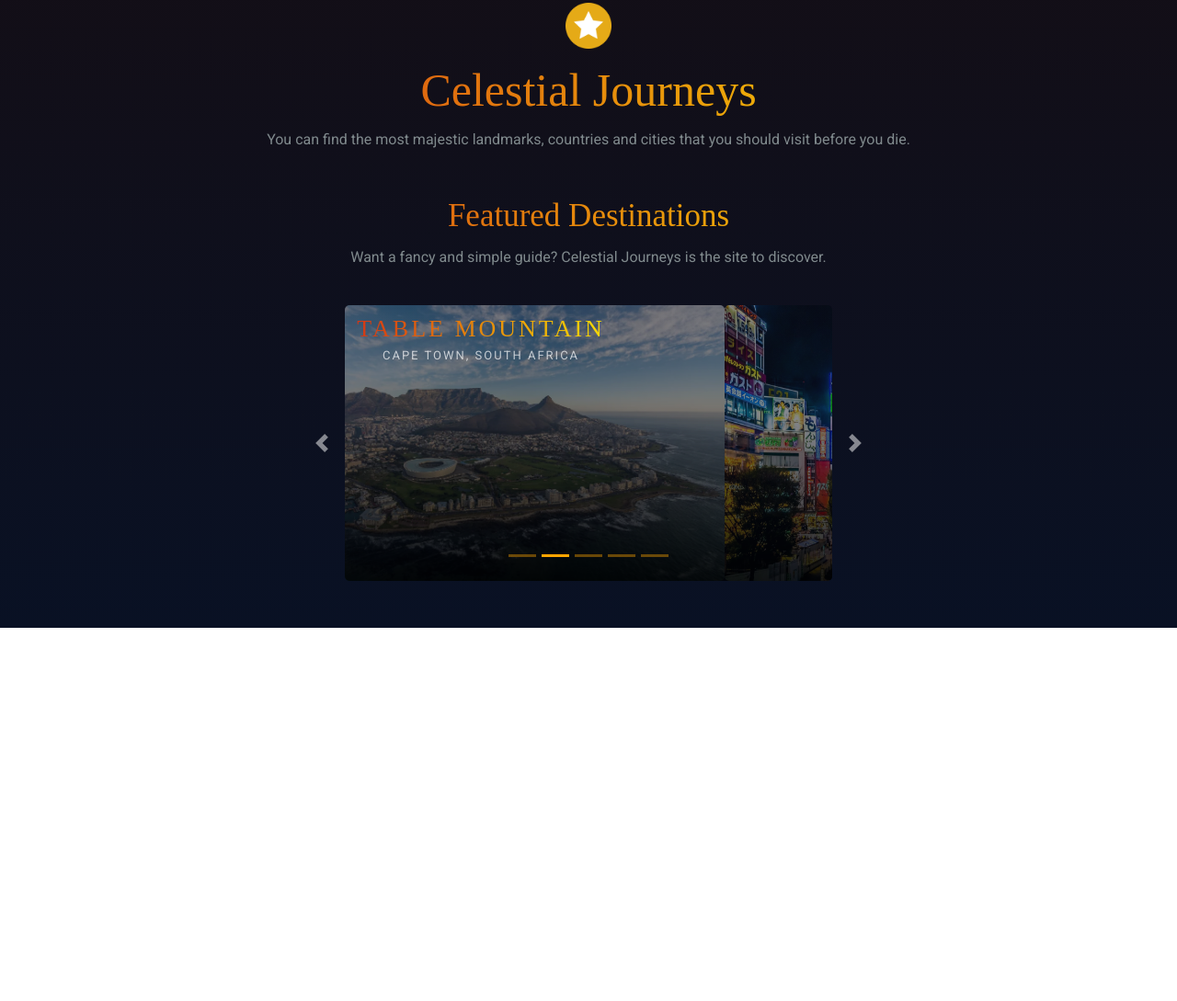
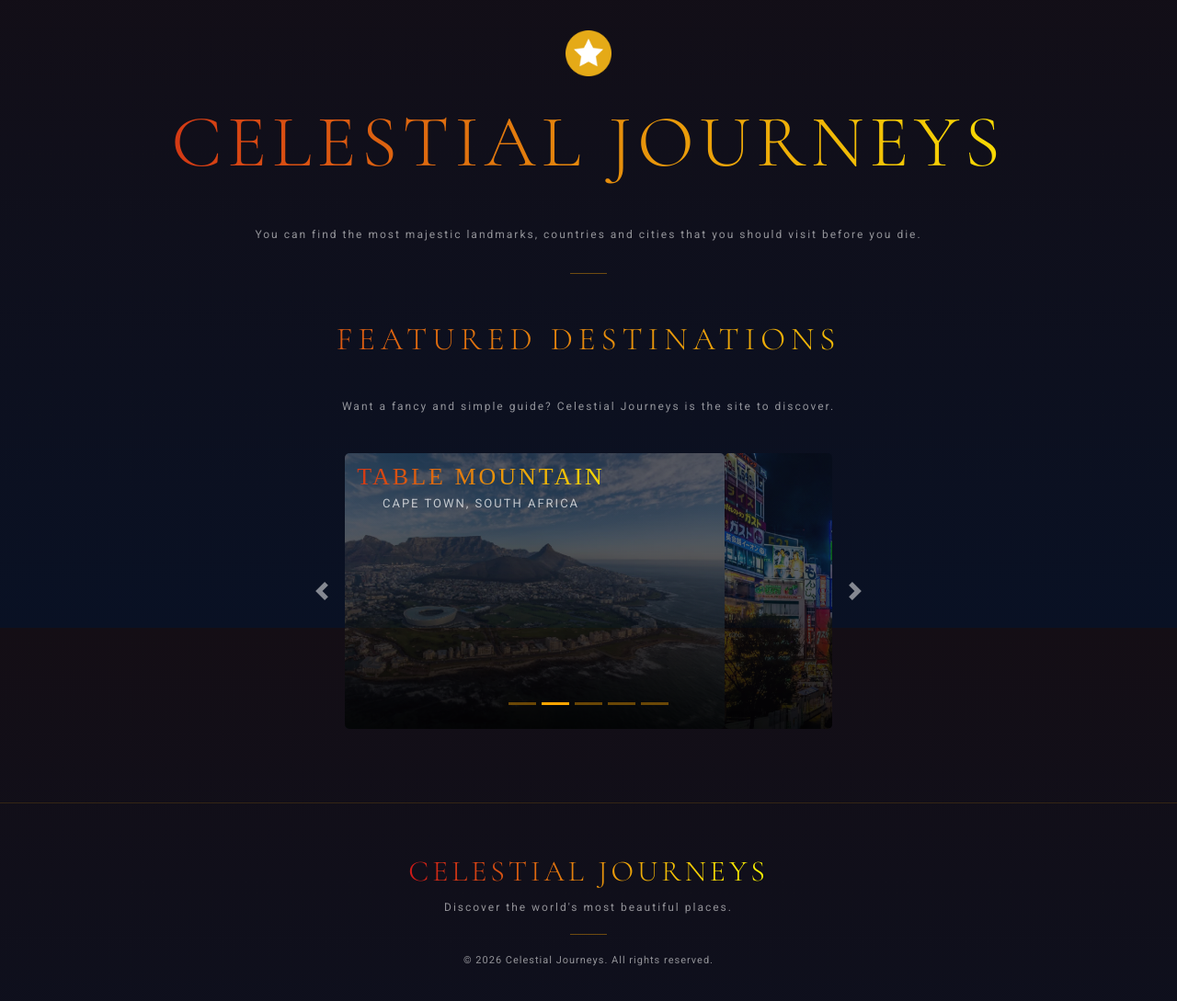
Before and after one commit to 22209-mui/Celestial-Journeys, a plain HTML site: page index.html in a window 1280 px wide. Shown: the part 117-1206 px from the top of the page at 92% size. Before the commit the page ends 800 px from the top, so only its background shows below. Drawn offline with nearby package versions, Linux system fonts and the light colour scheme.

Commit message:
Created a footer and made homepage look a bit better.
I added a footer to every page and I made the homepage look less empty by making font bigger and changing the title font to the same as my continents pages. Also reduced opacity for images to make the featured destinations place names easier to read.

```diff
--- a/index.html
+++ b/index.html
@@ -6,6 +6,7 @@
     <script src="https://cdn.jsdelivr.net/npm/bootstrap@4.0.0/dist/js/bootstrap.min.js" integrity="sha384-JZR6Spejh4U02d8jOt6vLEHfe/JQGiRRSQQxSfFWpi1MquVdAyjUar5+76PVCmYl" crossorigin="anonymous"></script>
     <link rel="stylesheet" href="https://cdn.jsdelivr.net/npm/bootstrap@4.0.0/dist/css/bootstrap.min.css" integrity="sha384-Gn5384xqQ1aoWXA+058RXPxPg6fy4IWvTNh0E263XmFcJlSAwiGgFAW/dAiS6JXm" crossorigin="anonymous">
     <link href='https://fonts.googleapis.com/css?family=Roboto' rel='stylesheet'>
+    <link href="https://fonts.googleapis.com/css2?family=Cormorant+Garamond:wght@300;400;600&display=swap" rel="stylesheet">
     <link rel="stylesheet" href="/styling/main.css">
     <meta charset="UTF-8">
     <meta name="viewport" content="width=device-width, initial-scale=1.0">
@@ -39,10 +40,11 @@
     <a href="./html/Oceania.html">Oceania</a>
 </div>
     <img src="/assets/star.png" id="star" alt ="star">
-    <h1 class="celestiall">Celestial Journeys</h1>
+    <h1 class="celestiall">CELESTIAL JOURNEYS</h1>
     <br>
     <p class="start">You can find the most majestic landmarks, countries and cities that you should visit before you die.</p>
-    <h1 class="featured">Featured Destinations</h1>
+    <div class="hrthing"></div>
+    <h1 class="featured">FEATURED DESTINATIONS</h1>
     <br>
     <p class="start">Want a fancy and simple guide? Celestial Journeys is the site to discover.</p>
     <br>
@@ -103,6 +105,15 @@
           <span class="sr-only">Next</span>
         </a>
       </div>
-      <footer></footer>
+      <footer>
+        <div class="inner">
+          <div class="logo">
+            <span class="logoo">CELESTIAL JOURNEYS</span>
+            <p class="slogan">Discover the world's most beautiful places.</p>
+          </div>
+          <div class="copy"></div>
+          <p class="copyright">&copy; 2026 Celestial Journeys. All rights reserved.</p>
+        </div>
+      </footer>
 </body>
 </html>
--- a/styling/main.css
+++ b/styling/main.css
@@ -10,14 +10,15 @@ body {
 
 .celestiall, h1 {
     text-align: center;
-    font-family: "Times New Roman";
+    font-family: "Cormorant Garamond", "Times New Roman", serif;
     background-image: linear-gradient(to right, #cc1818, #fffb00);
     background-clip: text;
     -webkit-background-clip: text;
     color: transparent;
     -webkit-text-fill-color: transparent;
-    font-size: clamp(32px, 8vw, 50px);
+    font-size: clamp(42px, 10vw, 80px);
     font-weight: 300;
+    letter-spacing: 6px;
 }
 
 #description, .start {
@@ -181,7 +182,7 @@ strong {
     width: clamp(30px, 10vw, 50px);
     height: clamp(30px, 10vw, 50px);
     display: block;
-    margin: clamp(30px, 10vw, 70px) auto clamp(10px, 3vw, 15px) auto;
+    margin: clamp(50px, 12vw, 100px) auto clamp(16px, 3vw, 24px) auto;
 }
 
 .round {
@@ -202,21 +203,24 @@ strong {
     margin-top: 50px;
     text-align: center;
     font-size: clamp(24px, 6vw, 35px);
+    text-align: center;
+    font-family: "Cormorant Garamond", "Times New Roman", serif;
+    font-weight: 300;
+    letter-spacing: 6px;
+    background-image: linear-gradient(to right, #cc1818, #fffb00);
+    background-clip: text;
+    -webkit-background-clip: text;
+    color: transparent;
+    -webkit-text-fill-color: transparent;
 }
 
 .start{
-    color: #808a8d;
-    margin-top: -20px;
-}
-
-hr{
-    border-color: rgb(255, 166, 0);
-    background-color: orange;
-    position: relative;
-    margin-top: -15px;
-    height: 2px;
-    width: 50px;
-    margin-left: 0px;
+    color: rgba(255, 255, 255, 0.55);
+    font-size: 12px;
+    letter-spacing: 2px;
+    text-align: center;
+    line-height: 1.8;
+    margin-top: 10px;
 }
 
 .europe{
@@ -324,7 +328,7 @@ hr{
 
 #carouselimage{
     border-radius: 5px;
-    opacity: 0.5;
+    opacity: 0.35;
 }
 
 .carousel-inner {
@@ -381,3 +385,60 @@ hr{
 .carousel-indicators li {
     background-color: rgba(255, 166, 0, 0.4);
 }
+
+footer{
+    margin-top: 80px;
+    border-top: 1px solid rgba(255, 166, 0, 0.15);
+    padding: 50px 40px 36px;
+    text-align: center;
+}
+
+.inner{
+    max-width: 700px;
+    margin: 0 auto;
+    display: flex;
+    flex-direction: column;
+    align-items: center;
+    gap: 20px;
+}
+
+.logoo {
+    font-family: "Cormorant Garamond", "Times New Roman", serif;
+    font-size: clamp(22px, 4vw, 32px);
+    font-weight: 300;
+    letter-spacing: 4px;
+    background-image: linear-gradient(to right, #cc1818, #fffb00);
+    background-clip: text;
+    -webkit-background-clip: text;
+    color: transparent;
+    -webkit-text-fill-color: transparent;
+}
+
+.slogan{
+    font-family: "Roboto";
+    font-size: 12px;
+    letter-spacing: 2px;
+    color: rgba(255, 255, 255, 0.55);
+    margin: 6px 0 0;
+}
+
+.copy{
+    width: 40px;
+    height: 1px;
+    background: rgba(255, 166, 0, 0.4);
+}
+
+.copyright{
+    font-family: "Roboto";
+    font-size: 11px;
+    letter-spacing: 1px;
+    color: rgba(255, 255, 255, 0.55);
+    margin: 0;
+}
+
+.hrthing{
+    width: 40px;
+    height: 1px;
+    background: rgba(255, 166, 0, 0.4);
+    margin: 30px auto;
+}
```
Also changed, not shown: html/Africa.html (+14 -4 lines), html/Americas.html (+17 -7 lines), html/Asia.html (+17 -7 lines), html/Europe.html (+17 -7 lines), html/Oceania.html (+10 -0 lines), styling/continents.css (+4 -4 lines).
